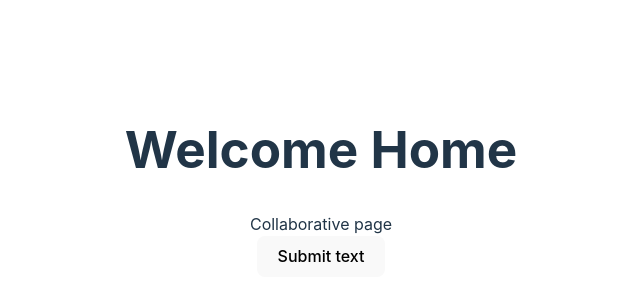
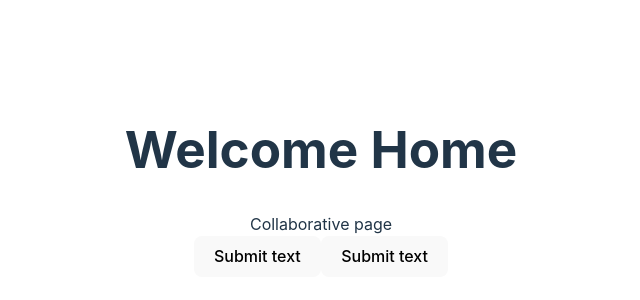
Before and after one commit to ewurasi-nyarkoa/first-react-project, a React (Vite) app: page / in a window 1280 px wide. Shown: the part 218-518 px from the top of the page, without its empty margins (319-959 px from the left). Built offline with nearby package versions, Linux system fonts and the light colour scheme.

Commit message:
added another button

```diff
--- a/src/components/ButtonComponent.jsx
+++ b/src/components/ButtonComponent.jsx
@@ -4,6 +4,7 @@ function ButtonComponent() {
   return (
     <div>
       <button type='button'>Submit text</button>
+      <button type='button'>Submit text</button>
     </div>
   )
 }
```
